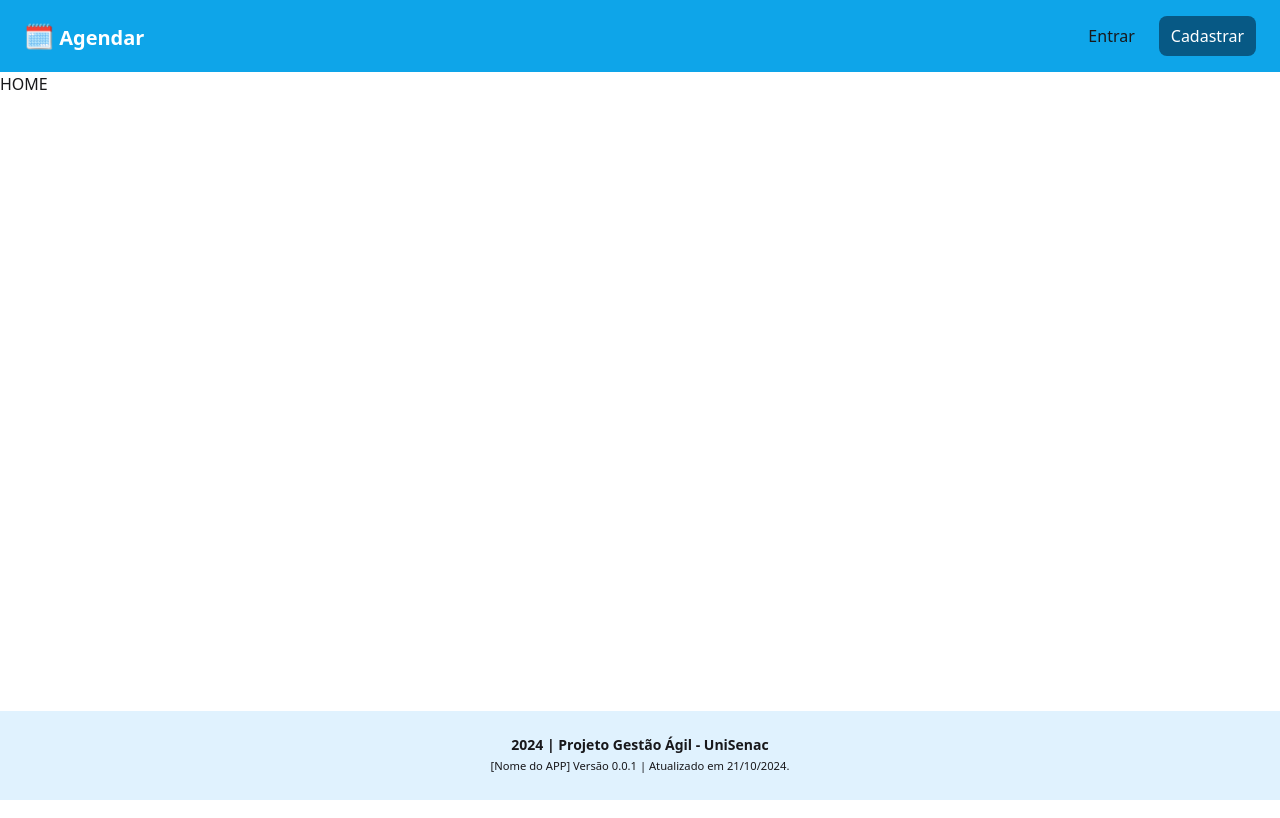
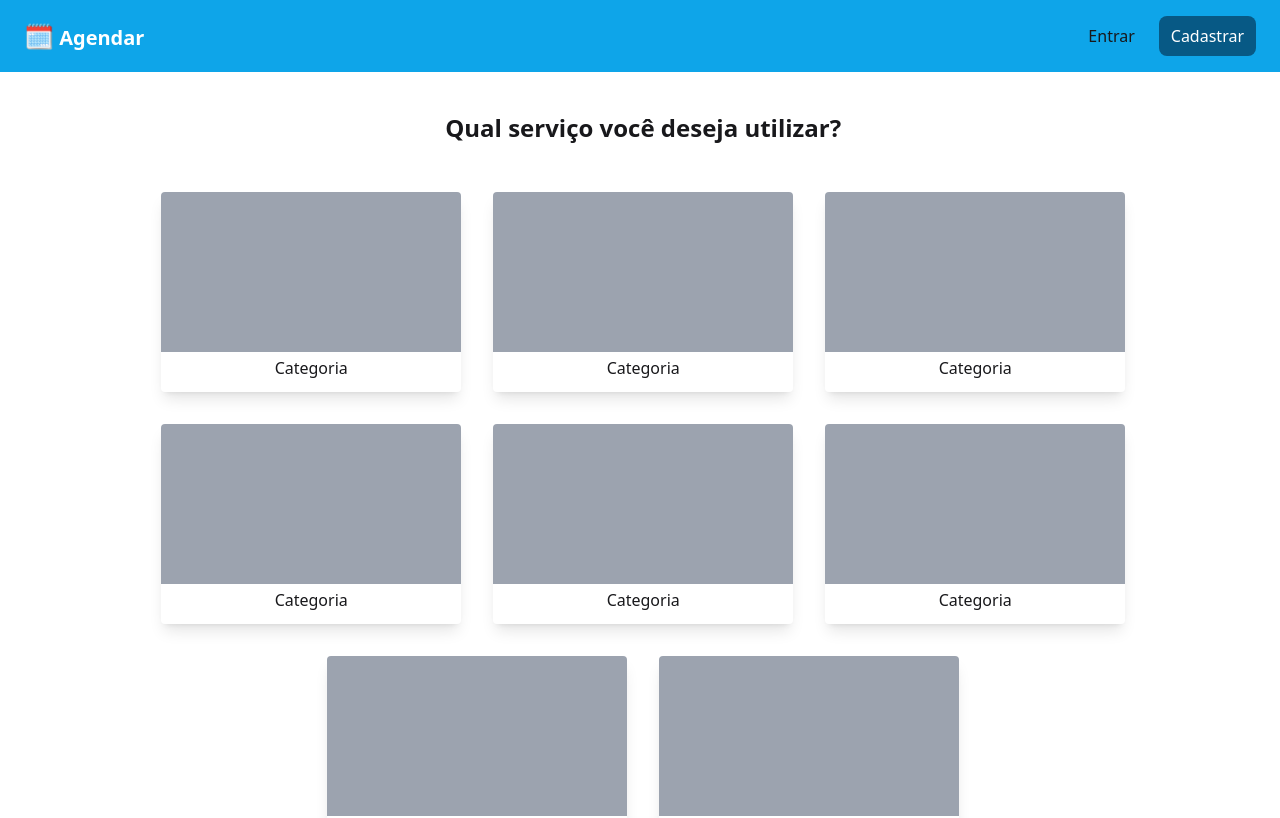
Before and after one commit to marcelopoars/projeto-front-senac, a Next.js app: page / in a window 1280 px wide. Shown: the top 818 px of the page. Built offline with nearby package versions, Linux system fonts and the light colour scheme.

Commit message:
feat: acrescentando a categoria na page home

```diff
--- a/src/app/categoria/components/card/card.tsx
+++ /dev/null
@@ -1,14 +0,0 @@
-export default function Card() {
-    return (
-      <div className="">
-        <img
-            className=""
-            src=""
-            alt="Card Image"
-        />
-        <div className="">
-            <h2 className="">Categoria 1</h2>
-        </div>
-      </div>
-    );
-  }
--- a/src/app/categoria/page.tsx
+++ /dev/null
@@ -1,19 +0,0 @@
-import Card from "./components/card/card";
-
-export default function Categoria() {
-    return (
-        <section className="w-[96%] m-4 p-6 w-1/2 h-90 bg-gray-200 flex flex-col justify-center items-center">
-            <div className="w-[50%] bg-gray-100 h-10 text-lg font-bold mb-6">
-                <h2 className="text-center h-14 font-bold text-2xl">
-                    Qual serviço você deseja utilizar?
-                </h2>
-            </div>
-            <div>
-                <Card />
-                <Card />
-                <Card />
-                <Card />
-            </div>
-        </section>
-    );
-  }
--- /dev/null
+++ b/src/app/components/carCategory/card.tsx
@@ -0,0 +1,12 @@
+export default function Card() {
+    return (
+      <div className="w-[300px] h-[200px] rounded overflow-hidden shadow-lg bg-white p-0 m-4">
+        <div className="h-[160px] w-full bg-gray-400">
+
+        </div>
+        <div className="w-full bottom-4 left-4 bg-white bg-opacity-75 px-2 py-1 rounded text-center">
+            <a href="http://" className="break-words">Categoria</a>
+        </div>
+      </div>
+    );
+  }
--- a/src/app/page.tsx
+++ b/src/app/page.tsx
@@ -1,3 +1,24 @@
+
+import Card from "./components/carCategory/card";
+
 export default function Home() {
-  return <h2>HOME</h2>;
+  return (
+    <section className="w-[98%] m-4 p-6 w-1/2 h-90 flex flex-col justify-center items-center">
+    <div className="w-[50%] h-10 text-lg font-bold mb-6">
+        <h2 className="text-center h-14 font-bold text-2xl">
+            Qual serviço você deseja utilizar?
+        </h2>
+      </div>
+      <div className="w-[96%] flex flex-wrap justify-center">
+        <Card />
+        <Card />
+        <Card />
+        <Card />
+        <Card />
+        <Card />
+        <Card />
+        <Card />
+      </div>
+    </section>
+  )
 }
```
